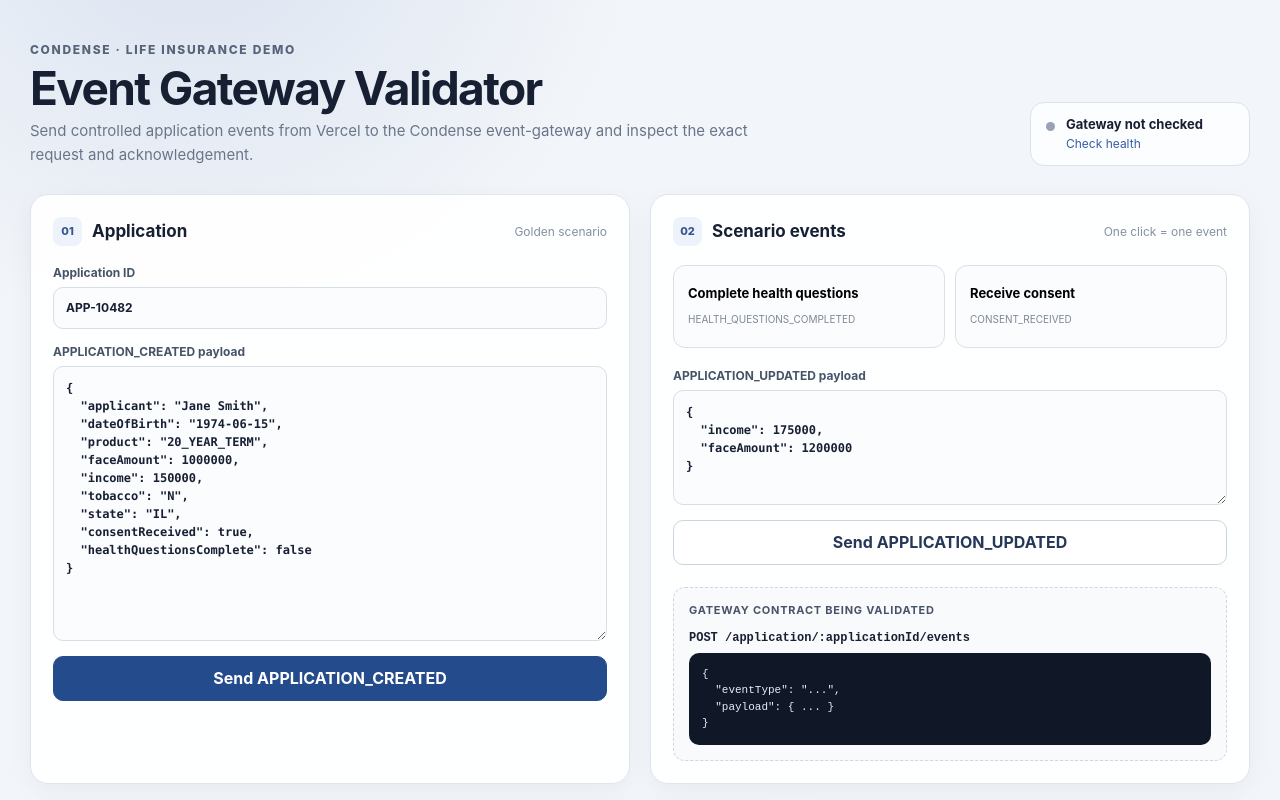
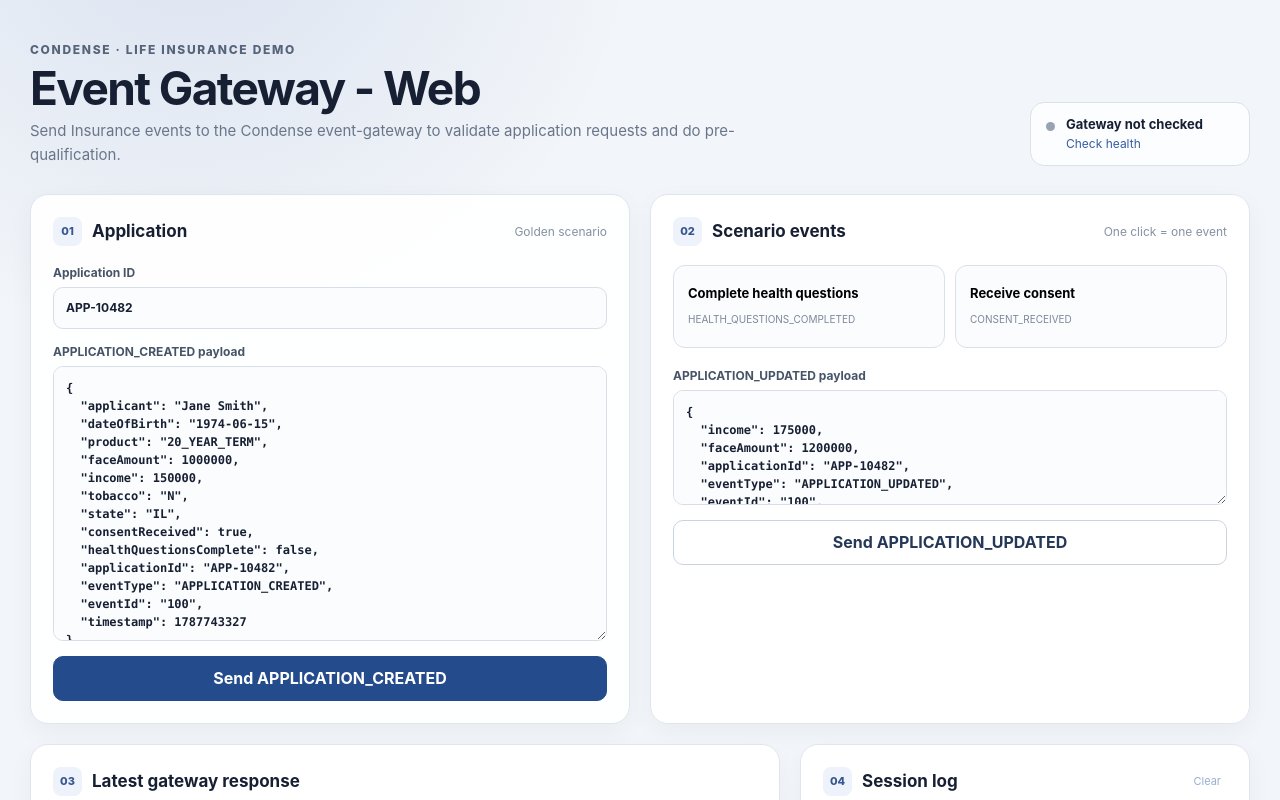
Before and after one commit to condense-demos/health-insurance.event-gateway-vercel, a Next.js app: page / in a window 1280 px wide. Shown: the top 800 px of the page. Built offline with nearby package versions, Linux system fonts and the light colour scheme.

Commit message:
Changes in event generations

```diff
--- a/app/page.tsx
+++ b/app/page.tsx
@@ -23,15 +23,19 @@
 };
 
 const initialApplication = {
-  applicant: "Jane Smith",
-  dateOfBirth: "1974-06-15",
-  product: "20_YEAR_TERM",
-  faceAmount: 1000000,
-  income: 150000,
-  tobacco: "N",
-  state: "IL",
-  consentReceived: true,
-  healthQuestionsComplete: false
+  "applicant": "Jane Smith",
+  "dateOfBirth": "1974-06-15",
+  "product": "20_YEAR_TERM",
+  "faceAmount": 1000000,
+  "income": 150000,
+  "tobacco": "N",
+  "state": "IL",
+  "consentReceived": true,
+  "healthQuestionsComplete": false,
+  "applicationId": "APP-10482",
+  "eventType": "APPLICATION_CREATED",
+  "eventId": "100",
+  "timestamp": 1787743327
 };
 
 function pretty(value: unknown) {
@@ -42,7 +46,8 @@
   const [applicationId, setApplicationId] = useState("APP-10482");
   const [payloadText, setPayloadText] = useState(pretty(initialApplication));
   const [customUpdateText, setCustomUpdateText] = useState(
-    pretty({ income: 175000, faceAmount: 1200000 })
+    pretty({ income: 175000, faceAmount: 1200000, applicationId: "APP-10482",
+      eventType: "APPLICATION_UPDATED", eventId: "100", timestamp: 1787743327 })
   );
   const [busy, setBusy] = useState(false);
   const [health, setHealth] = useState<"unknown" | "up" | "down">("unknown");
@@ -78,12 +83,10 @@
     setError("");
 
     try {
-      const response = await fetch("/api/gateway/events", {
+      const response = await fetch("/", {
         method: "POST",
         headers: { "content-type": "application/json" },
         body: JSON.stringify({
-          applicationId,
-          eventType,
           payload
         })
       });
@@ -155,10 +158,10 @@
       <header className="hero">
         <div>
           <div className="eyebrow">CONDENSE · LIFE INSURANCE DEMO</div>
-          <h1>Event Gateway Validator</h1>
+          <h1>Event Gateway - Web</h1>
           <p>
-            Send controlled application events from Vercel to the Condense event-gateway
-            and inspect the exact request and acknowledgement.
+            Send Insurance events to the Condense event-gateway
+            to validate application requests and do pre-qualification.
           </p>
         </div>
 
@@ -224,7 +227,7 @@
             <button
               className="eventButton"
               disabled={busy}
-              onClick={() => sendEvent("HEALTH_QUESTIONS_COMPLETED", {})}
+              onClick={updateApplication}
             >
               <strong>Complete health questions</strong>
               <span>HEALTH_QUESTIONS_COMPLETED</span>
@@ -233,7 +236,7 @@
             <button
               className="eventButton"
               disabled={busy}
-              onClick={() => sendEvent("CONSENT_RECEIVED", {})}
+              onClick={updateApplication}
             >
               <strong>Receive consent</strong>
               <span>CONSENT_RECEIVED</span>
@@ -258,14 +261,16 @@
             Send APPLICATION_UPDATED
           </button>
 
-          <div className="contract">
+          {/* <div className="contract">
             <h3>Gateway contract being validated</h3>
-            <code>POST /application/:applicationId/events</code>
+            <code>POST /</code>
             <pre>{`{
   "eventType": "...",
-  "payload": { ... }
+  applicationId: "...",
+  "eventId": "...",
+  "timestamp": "..."
 }`}</pre>
-          </div>
+          </div> */}
         </section>
       </div>
 
```
